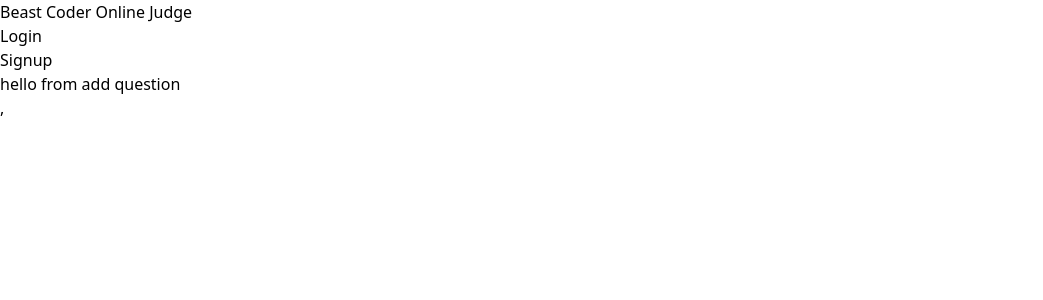
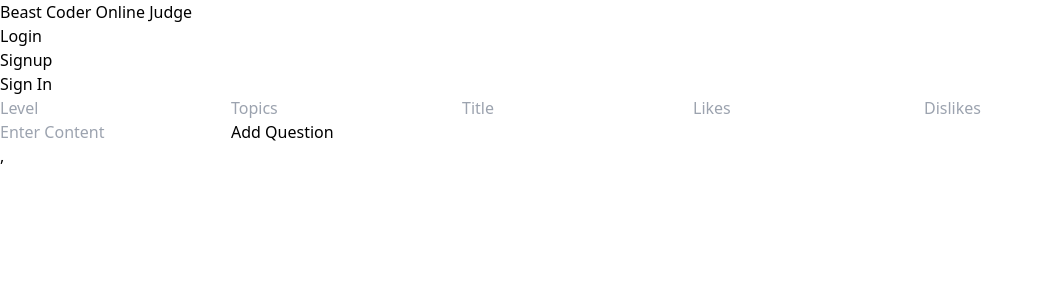
Before and after one commit to AmanJha1105/BeastCoder-Online-Coding-Judge, a React (Vite) app in the folder frontend/: page /add in a window 1280 px wide. Shown: the top 300 px of the page, without its empty margins (0-1043 px from the left). Built offline with nearby package versions, Linux system fonts and the light colour scheme.

Commit message:
Added form to add questions

```diff
--- a/frontend/src/components/AddQuestion.jsx
+++ b/frontend/src/components/AddQuestion.jsx
@@ -1,11 +1,101 @@
-import React from 'react'
+import { useState } from 'react';
+import { Link, useNavigate } from 'react-router-dom';
+import axios from 'axios';
 
-function AddQuestion() {
-  return (
-    <div>
-        <h1>hello from add question</h1>
-    </div>
-  )
+
+const AddQuestion= ()=> {
+
+  const history=useNavigate();
+  const [formData, setFormData] = useState({
+    level:"",
+    toics:"",
+    title:"",
+    likes:"",
+    dislikes:"",
+    content:"",
+  });
+  const handleChange = (e) => {
+    setFormData((prev)=>({ ...prev, [e.target.id]: e.target.value }));
+  };
+
+  const sendRequest = async ()=>{
+    const res= await axios
+    .post("http://localhost:5000/ques/add",{
+      level:formData.level,
+      toics:formData.topics,
+      title:formData.title,
+      likes:0,
+      dislikes:0,
+      content:formData.content,
+    }).catch(err=>console.log(err));
+    const data = await res.data;
+    return data;
+  }
+
+  const handleSubmit =  (e) => {
+    e.preventDefault();
+    sendRequest().then(()=>history("/user"));
+    };
+    return (
+      <div className='p-3 max-w-lg mx-auto'>
+        <h1 className='text-3xl text-center font-semibold my-7'>Sign In</h1>
+        <form onSubmit={handleSubmit} className='flex flex-col gap-4'>
+          <input
+            type='text'
+            placeholder='Level'
+            id='level'
+            className='bg-slate-100 p-3 rounded-lg'
+            value={formData.level}
+            onChange={handleChange}
+          />
+          <input
+            type='text'
+            placeholder='Topics'
+            id='topics'
+            className='bg-slate-100 p-3 rounded-lg'
+            value={formData.topics}
+            onChange={handleChange}
+          />
+          <input
+            type='text'
+            placeholder='Title'
+            id='title'
+            className='bg-slate-100 p-3 rounded-lg'
+            value={formData.title}
+            onChange={handleChange}
+          />
+          <input
+            type='text'
+            placeholder='Likes'
+            id='likes'
+            className='bg-slate-100 p-3 rounded-lg'
+            value={formData.likes}
+            onChange={handleChange}
+          />
+          <input
+            type='text'
+            placeholder='Dislikes'
+            id='dislikes'
+            className='bg-slate-100 p-3 rounded-lg'
+            value={formData.dislikes}
+            onChange={handleChange}
+          />
+          <input
+            type='text'
+            placeholder='Enter Content'
+            id='content'
+            className='bg-slate-100 p-3 rounded-lg'
+            value={formData.content}
+            onChange={handleChange}
+          />
+          <button
+            className='bg-slate-700 text-white p-3 rounded-lg uppercase hover:opacity-95 disabled:opacity-80'
+          >
+            Add Question
+          </button>
+        </form>
+      </div>
+    );
 }
 
 export default AddQuestion;
```
Also changed, not shown: 1 other file (tests, documents, lock files or other folders).
